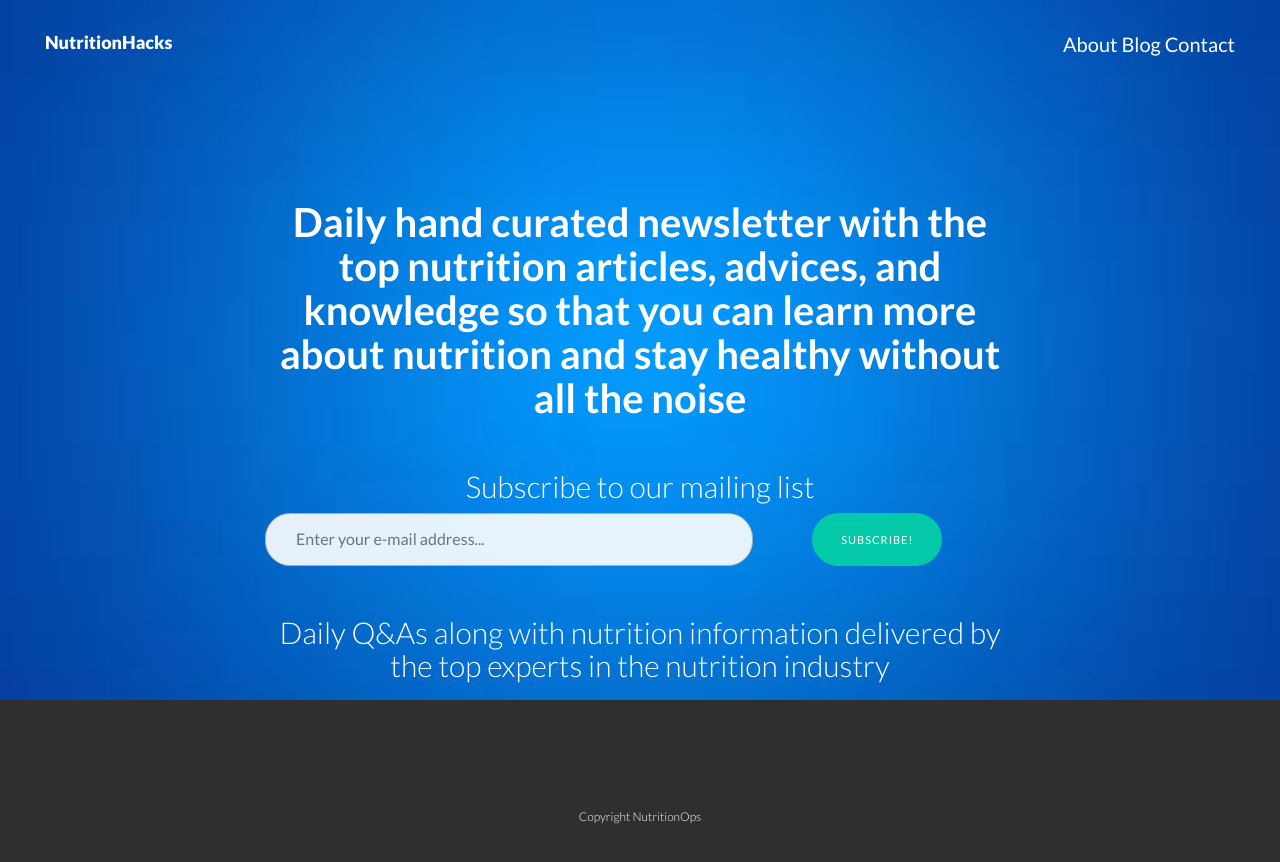
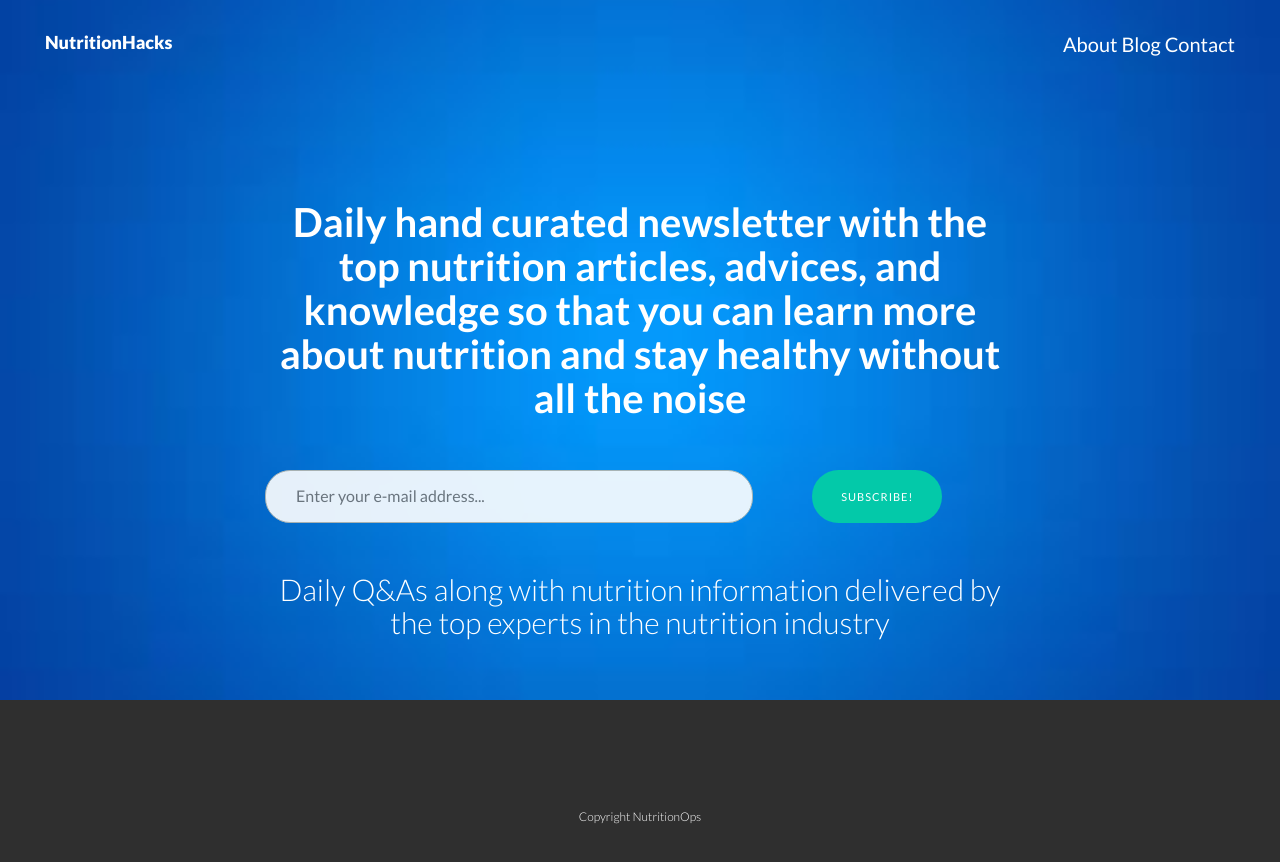
Before and after one commit to nutritionops/index.html, a plain HTML site: page index.html in a window 1280 px wide. Drawn offline with nearby package versions, Linux system fonts and the light colour scheme; some packages are replaced by stand-ins of ours; a script that the page names is missing.

Commit message:
Update index.html

```diff
--- a/index.html
+++ b/index.html
@@ -8,7 +8,7 @@
     <meta name="author" content="">
     <link rel="icon" href="assets/img/favicon.ico">
 
-    <title>NutritionOps</title>
+    <title>NutritionHacks</title>
 
     <!-- Bootstrap core CSS -->
     <link href="bootstrap.css" rel="stylesheet">
@@ -47,7 +47,6 @@
 
 <form action="//nutritionhacks.us15.list-manage.com/subscribe/post?u=eb72a97a01bc12f922b39c794&amp;id=43c0e9eb4e" method="post" id="mc-embedded-subscribe-form" name="mc-embedded-subscribe-form" class="validate" target="_blank" novalidate>
 
-	<h2>Subscribe to our mailing list</h2>
 
 	<input type="email" name="email" class="subscribe-input" placeholder="Enter your e-mail address..." required>
 
```
